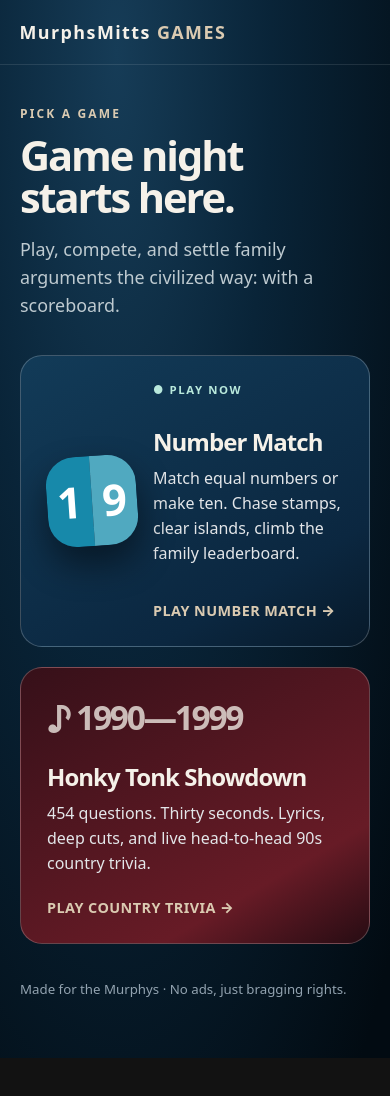
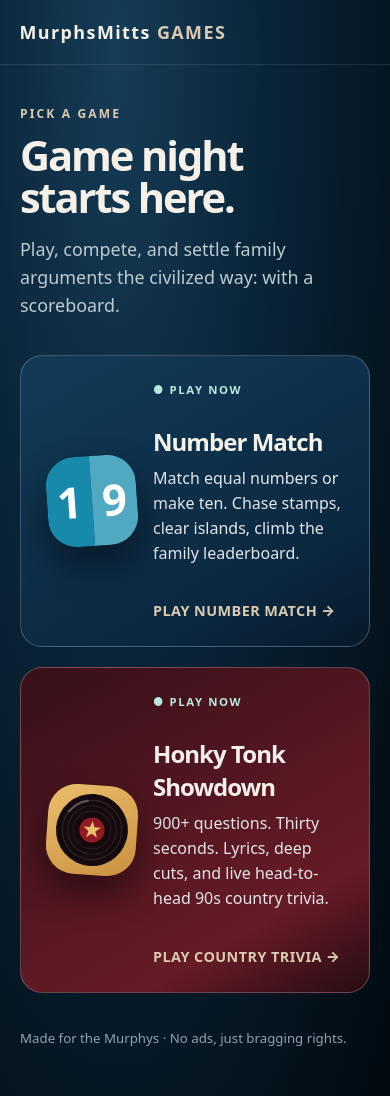
Before and after one commit to kbrettmurphy/nineties-country-showdown, a website: page public/index.html in a window 390 px wide. Before the commit the page ends 1058 px from the top, so only its background shows below. Drawn offline with Linux system fonts and the light colour scheme.

Commit message:
Give trivia a hub icon, space the results buttons, trim the leaderboard note
Co-Authored-By: Claude Opus 5.5 (1M context) <noreply@anthropic.com>

```diff
--- a/public/country/app.js
+++ b/public/country/app.js
@@ -422,7 +422,7 @@
     const stats = leaderboard?.stats || { players: 0, games: 0 };
     return `${logo()}${back()}<section class="panel leaderboard-panel">
     <div class="eyebrow">The all-time jukebox</div><h2 class="section-title">High Score Hall of Fame</h2>
-    <p class="section-sub">Highest completed score per name. Both solo and multiplayer count. Names are public; no login is required.</p>
+    <p class="section-sub">Highest completed score per name. Solo and multiplayer both count. No login, just the honor system: playing under someone else’s name adds to their record.</p>
     <div class="board-tabs"><button data-action="board10" class="${boardRounds === 10 ? 'active' : ''}" aria-pressed="${boardRounds === 10}">10 questions</button><button data-action="board20" class="${boardRounds === 20 ? 'active' : ''}" aria-pressed="${boardRounds === 20}">20 questions</button></div>
     ${
       boardLoading
@@ -433,7 +433,6 @@
     <div class="board-stats"><span><b>${Number(stats.players) || 0}</b> players</span><span><b>${Number(stats.games) || 0}</b> completed games</span></div>
     <div class="leader-rows">${rows.length ? rows.map((p, i) => `<div class="leader-row"><span class="leader-rank">${i + 1}</span><div class="leader-person"><b>${escapeHtml(p.display_name)}</b><small>${Number(p.games)} ${p.games === 1 ? 'game' : 'games'} · ${Number(p.best_correct)} correct · last played ${new Date(Number(p.last_seen)).toLocaleDateString()}</small></div><strong>${Number(p.best_score)}</strong></div>`).join('') : '<p class="muted">No scores yet. Finish a game to claim the first spot.</p>'}</div>`
     }
-    <p class="muted board-note">High scores begin with this leaderboard update; past games cannot be recovered automatically. Reusing someone else's nickname merges records, so this is a friendly honor-system leaderboard.</p>
   </section>`;
   }
   const REPORT_REASONS = [
--- a/public/hub.css
+++ b/public/hub.css
@@ -100,12 +100,14 @@ p.lead {
 }
 .card.numbers {
   background: linear-gradient(150deg, #123b58, #0b2740 75%, #071929);
+}
+.card.split {
   display: grid;
   grid-template-columns: minmax(140px, 0.8fr) minmax(0, 1.2fr);
   gap: 16px;
   align-items: center;
 }
-.numbers-art {
+.game-art {
   position: relative;
   min-width: 0;
   aspect-ratio: 1;
@@ -113,8 +115,8 @@ p.lead {
   place-items: center;
   isolation: isolate;
 }
-.numbers-art::before,
-.numbers-art::after {
+.game-art::before,
+.game-art::after {
   content: '';
   position: absolute;
   inset: 1%;
@@ -122,12 +124,12 @@ p.lead {
   border-radius: 50%;
   pointer-events: none;
 }
-.numbers-art::after {
+.game-art::after {
   inset: 20%;
   border-radius: 50%;
   transform: scaleX(1.2) rotate(-24deg);
 }
-.numbers-tile {
+.tile {
   width: min(155px, 83%);
   aspect-ratio: 1;
   display: grid;
@@ -138,6 +140,16 @@ p.lead {
   transform: rotate(-4deg);
   position: relative;
   z-index: 1;
+}
+.country-tile {
+  display: block;
+  transform: rotate(4deg);
+  background: linear-gradient(150deg, #eabf6d, #c98f3e);
+}
+.country-tile svg {
+  display: block;
+  width: 100%;
+  height: 100%;
 }
 .numbers-tile b {
   display: grid;
@@ -151,87 +163,80 @@ p.lead {
 .numbers-tile b + b {
   background: #50a9c0;
 }
-.number-info {
+.game-info {
   min-width: 0;
   display: flex;
   flex-direction: column;
   justify-content: center;
   align-items: flex-start;
 }
-.number-info .status {
+.game-info .status {
   font-size: 0.71rem;
   color: #b9e9dc;
   letter-spacing: 0.14em;
   font-weight: 850;
   margin-bottom: 14px;
 }
-.number-info h2 {
+.game-info h2 {
   margin: 0 0 8px;
 }
-.number-info .go {
+.game-info .go {
   margin-top: 14px;
 }
 @media (max-width: 900px) {
-  .card.numbers {
+  .card.split {
     grid-template-columns: 1fr;
     gap: 0;
   }
-  .numbers-art {
+  .game-art {
     aspect-ratio: auto;
     height: 150px;
   }
-  .numbers-tile {
+  .tile {
     width: 115px;
   }
   .numbers-tile b {
     font-size: 3.4rem;
   }
-  .number-info {
+  .game-info {
     margin-top: 12px;
   }
 }
 @media (max-width: 660px) {
-  .card.numbers {
+  .card.split {
     grid-template-columns: minmax(90px, 0.42fr) minmax(0, 1fr);
     gap: 16px;
   }
-  .numbers-art {
+  .game-art {
     height: auto;
     aspect-ratio: 1;
   }
-  .numbers-tile {
+  .tile {
     width: min(100%, 112px);
   }
   .numbers-tile b {
     font-size: clamp(2.7rem, 9vw, 3.5rem);
   }
-  .number-info {
+  .game-info {
     margin: 0;
   }
-  .number-info .status {
+  .game-info .status {
     margin-bottom: 8px;
   }
-  .number-info .go {
+  .game-info .go {
     margin-top: 14px;
   }
 }
 @media (max-width: 385px) {
-  .card.numbers {
+  .card.split {
     grid-template-columns: 1fr;
   }
-  .numbers-art {
+  .game-art {
     height: 140px;
   }
-  .numbers-tile {
+  .tile {
     width: 112px;
   }
-}
-.art {
-  font-size: 2.1rem;
-  font-weight: 800;
-  margin-bottom: auto;
-  letter-spacing: -0.07em;
-  opacity: 0.76;
 }
 .card h2 {
   font-size: clamp(1.5rem, 3vw, 2.1rem);
--- a/public/index.html
+++ b/public/index.html
@@ -27,14 +27,14 @@
         Play, compete, and settle family arguments the civilized way: with a scoreboard.
       </p>
       <section aria-label="Choose a game" class="cards">
-        <a class="card numbers" href="/numbers/">
-          <span aria-hidden="true" class="numbers-art">
-            <span class="numbers-tile">
+        <a class="card numbers split" href="/numbers/">
+          <span aria-hidden="true" class="game-art">
+            <span class="tile numbers-tile">
               <b> 1 </b>
               <b> 9 </b>
             </span>
           </span>
-          <span class="number-info">
+          <span class="game-info">
             <span class="status"> ● PLAY NOW </span>
             <h2>Number Match</h2>
             <p>
@@ -44,14 +44,38 @@
             <span class="go"> PLAY NUMBER MATCH → </span>
           </span>
         </a>
-        <a class="card country" href="/country/">
-          <div aria-hidden="true" class="art">♪ 1990—1999</div>
-          <h2>Honky Tonk Showdown</h2>
-          <p>
-            454 questions. Thirty seconds. Lyrics, deep cuts, and live head-to-head 90s country
-            trivia.
-          </p>
-          <span class="go"> PLAY COUNTRY TRIVIA → </span>
+        <a class="card country split" href="/country/">
+          <span aria-hidden="true" class="game-art">
+            <span class="tile country-tile">
+              <svg viewBox="0 0 100 100" focusable="false">
+                <circle cx="50" cy="50" fill="#14090c" r="40" />
+                <circle cx="50" cy="50" fill="none" r="33" stroke="#ffffff1f" stroke-width="1.2" />
+                <circle cx="50" cy="50" fill="none" r="27" stroke="#ffffff1a" stroke-width="1.2" />
+                <circle cx="50" cy="50" fill="none" r="21" stroke="#ffffff14" stroke-width="1.2" />
+                <path
+                  d="M23 31a34 34 0 0 1 20-13"
+                  fill="none"
+                  stroke="#ffffff40"
+                  stroke-linecap="round"
+                  stroke-width="2.5"
+                />
+                <circle cx="50" cy="50" fill="#921a24" r="14" />
+                <polygon
+                  fill="#eabf6d"
+                  points="50,40 52.4,46.7 59.5,46.9 53.9,51.3 55.9,58.1 50,54.1 44.1,58.1 46.1,51.3 40.5,46.9 47.6,46.7"
+                />
+              </svg>
+            </span>
+          </span>
+          <span class="game-info">
+            <span class="status"> ● PLAY NOW </span>
+            <h2>Honky Tonk Showdown</h2>
+            <p>
+              900+ questions. Thirty seconds. Lyrics, deep cuts, and live head-to-head 90s country
+              trivia.
+            </p>
+            <span class="go"> PLAY COUNTRY TRIVIA → </span>
+          </span>
         </a>
       </section>
       <footer>Made for the Murphys · No ads, just bragging rights.</footer>
```
Also changed, not shown: public/country/styles.css (+6 -3 lines).
